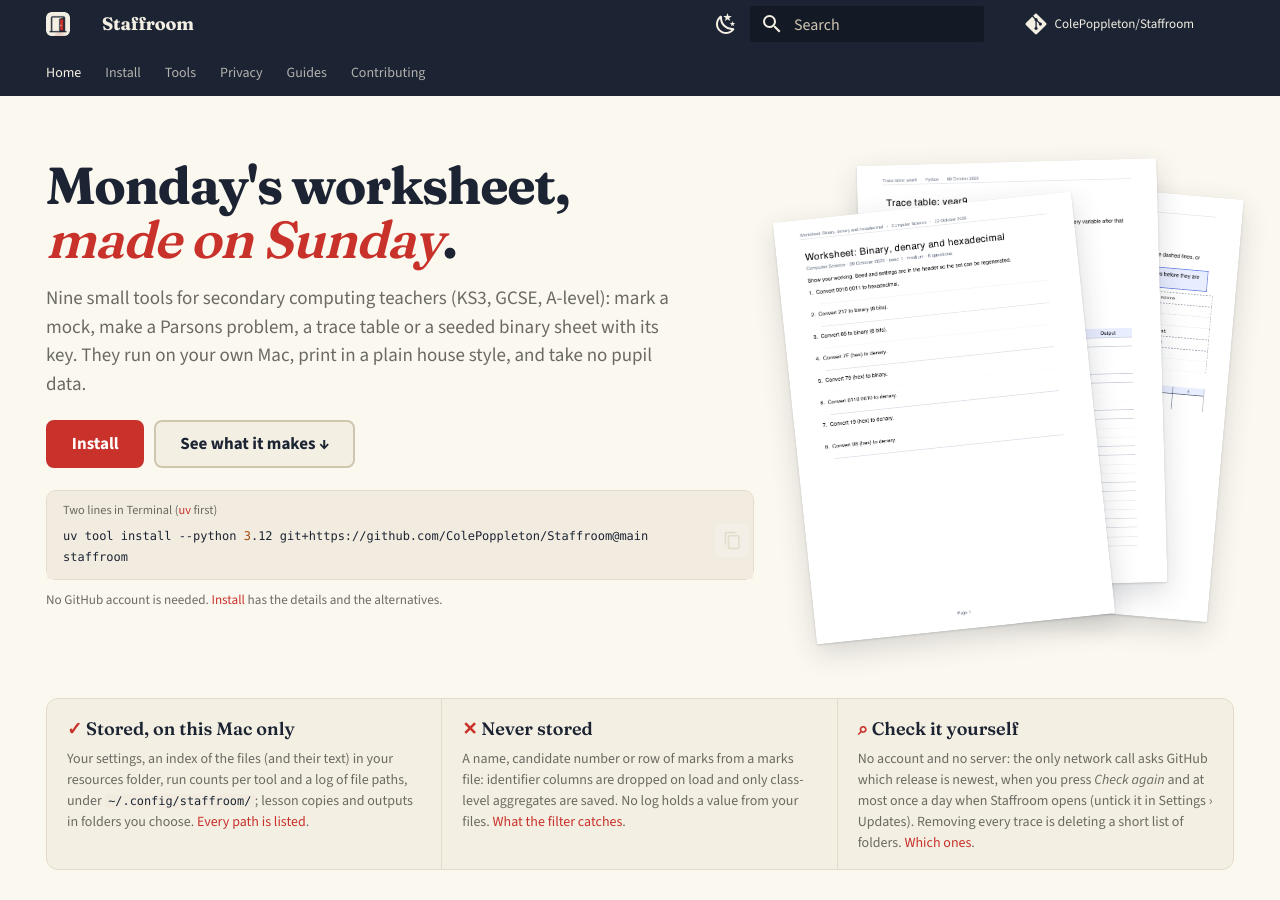
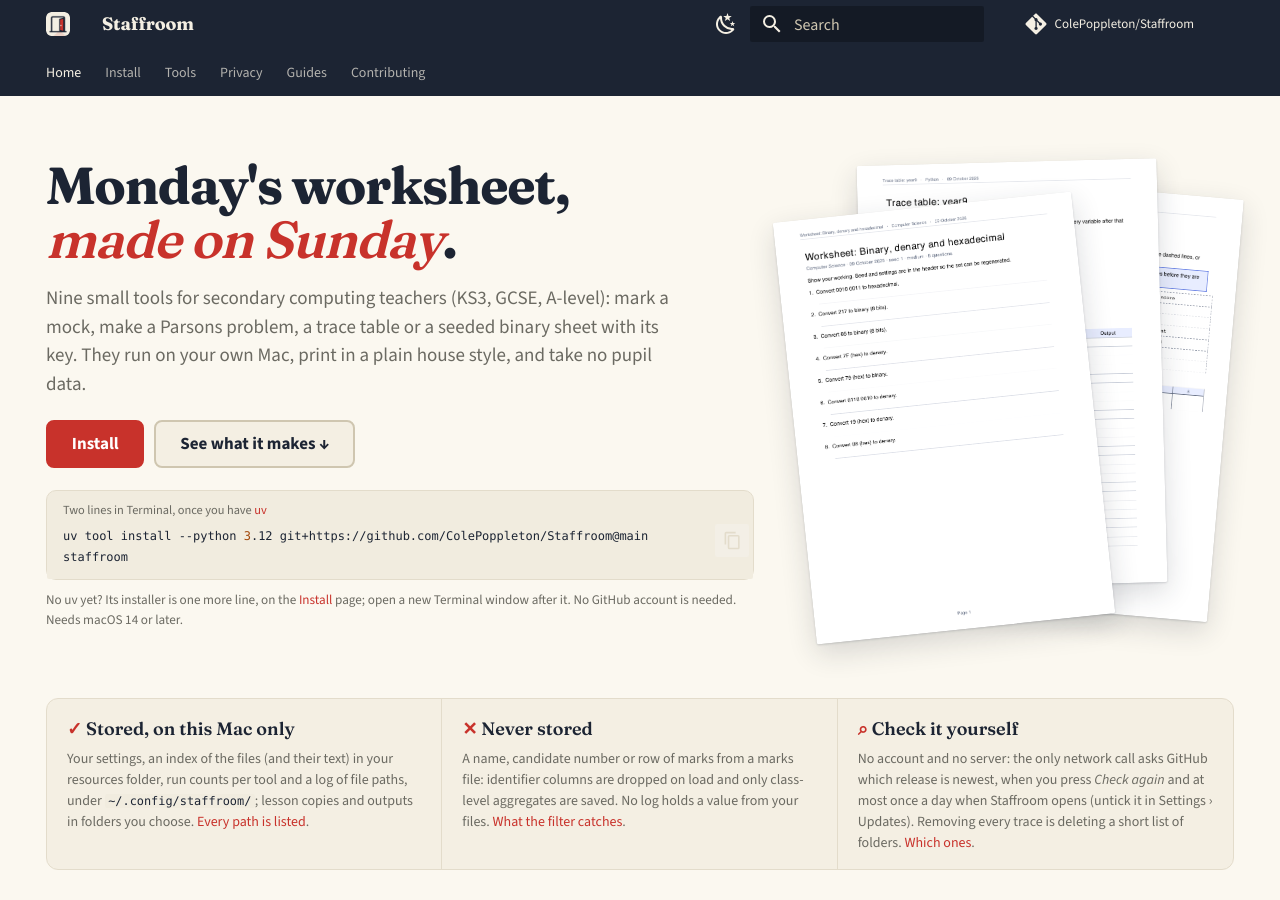
Before and after one commit to ColePoppleton/Staffroom, an MkDocs documentation site: the page built from docs/index.md, in a window 1280 px wide and 900 px high. Built offline with MkDocs 1.6.1 and Material for MkDocs 9.7.7, drawn with Linux system fonts in a browser that asks for light colours; comment, search, counter and statistics services are not loaded.

Commit message:
docs: open a new Terminal window after installing uv; the home box says what it shows (#34)
uv's installer only adds itself to shells opened after it, so step 2 in the
same window failed with 'uv: command not found'. The home page's install box
showed Staffroom's line and 'staffroom' under a label promising uv's line.

Co-Authored-By: Claude Opus 5.5 <noreply@anthropic.com>

````diff
--- a/docs/guide/install.md
+++ b/docs/guide/install.md
@@ -11,7 +11,10 @@ It is **not on PyPI**, so install it straight from the GitHub repository's
    ```bash
    curl -LsSf https://astral.sh/uv/install.sh | sh
    ```
-2. Install the tools (the newest release):
+   Then **open a new Terminal window** (or run `source $HOME/.local/bin/env`).
+   uv's installer adds itself only to windows opened after it, so step 2 in
+   the same window stops with `uv: command not found`.
+2. In the new window, install Staffroom (the newest release):
    ```bash
    uv tool install --python 3.12 git+https://github.com/ColePoppleton/Staffroom@main
    ```
@@ -20,9 +23,11 @@ It is **not on PyPI**, so install it straight from the GitHub repository's
    staffroom
    ```
 
-If the terminal says `staffroom: command not found`, run `uv tool update-shell`
-and open a new terminal window: uv puts the commands in `~/.local/bin`, which
-is not always on the path yet.
+If the terminal says `uv: command not found`, open a new Terminal window: uv
+was installed in step 1 but this window does not know yet. If it says
+`staffroom: command not found`, run `uv tool update-shell` and open a new
+Terminal window: uv puts the commands in `~/.local/bin`, which is not always
+on the path yet.
 
 `--python 3.12` makes uv use (and if needed download) a Python that Staffroom
 supports; without it uv may pick an older Python already on the Mac and stop
--- a/docs/index.md
+++ b/docs/index.md
@@ -29,7 +29,7 @@ pupil data.
 
 <div class="sr-install" markdown>
 
-<p class="sr-install__label">Two lines in Terminal (<a href="https://docs.astral.sh/uv/">uv</a> first)</p>
+<p class="sr-install__label">Two lines in Terminal, once you have <a href="https://docs.astral.sh/uv/">uv</a></p>
 
 ```bash
 uv tool install --python 3.12 git+https://github.com/ColePoppleton/Staffroom@main
@@ -38,8 +38,9 @@ staffroom
 
 </div>
 
-No GitHub account is needed. [Install](guide/install.md) has the details and
-the alternatives.
+No uv yet? Its installer is one more line, on the [Install](guide/install.md)
+page; open a new Terminal window after it. No GitHub account is needed. Needs
+macOS 14 or later.
 { .sr-install__note }
 
 </div>
````
